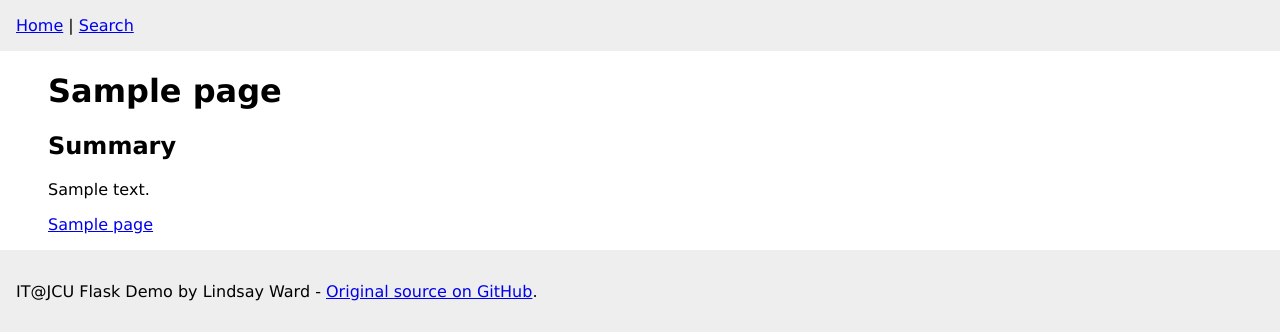
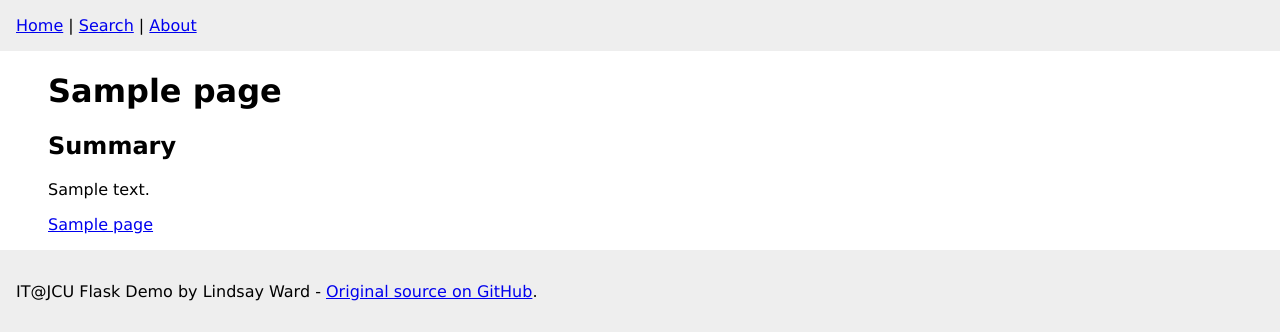
Before and after one commit to meghancamp1/flaskProject, a Flask app: template templates/results.html in a window 1280 px wide. Shown: the top 332 px of the page. Run offline with Flask 2, Linux system fonts and the light colour scheme; the template is opened without the code that fills it: most values are stand-ins (such as "Sample title", 1, 10 or a date in 2020).

Commit message:
Add about page as a link

```diff
--- a/templates/layout.html
+++ b/templates/layout.html
@@ -9,7 +9,8 @@
 <body>
 <div id="nav">
     <a href="{{ url_for('home') }}">Home</a> |
-    <a href="{{ url_for('search') }}">Search</a>
+    <a href="{{ url_for('search') }}">Search</a> |
+    <a href="{{ url_for('about') }}">About</a>
 </div>
 <div id="content">
     {% block content %}{% endblock %}
```
